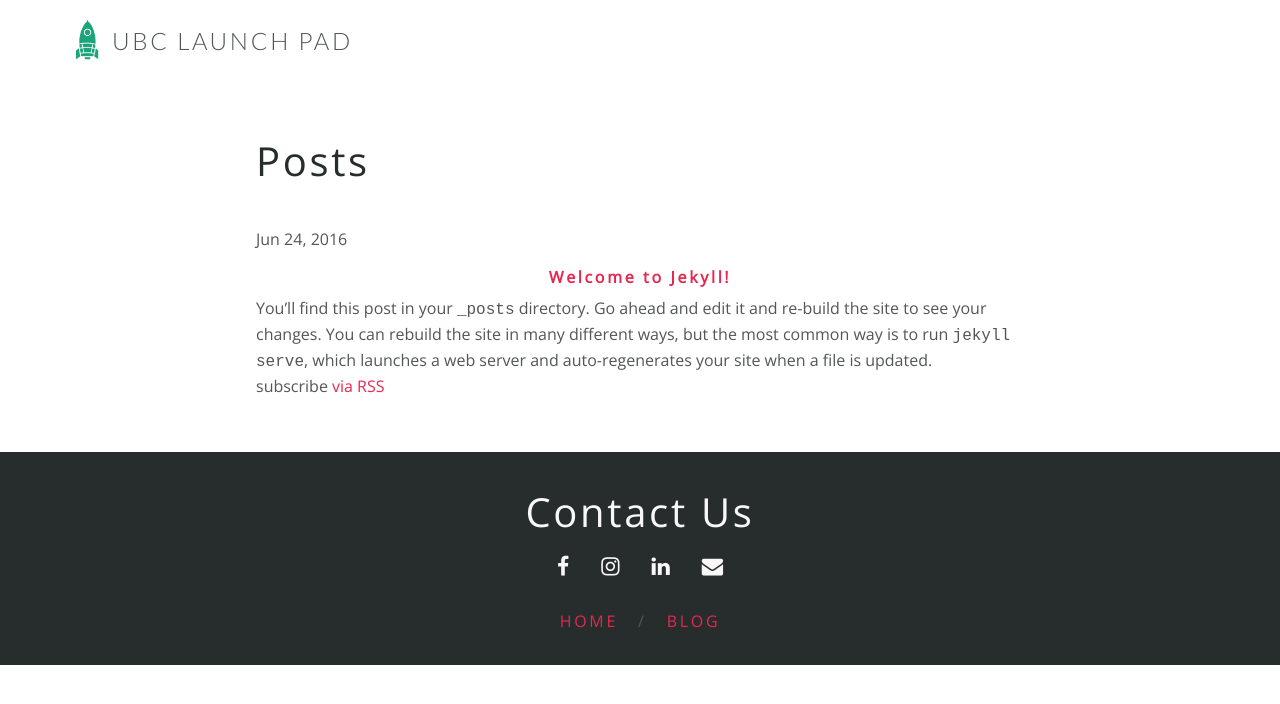
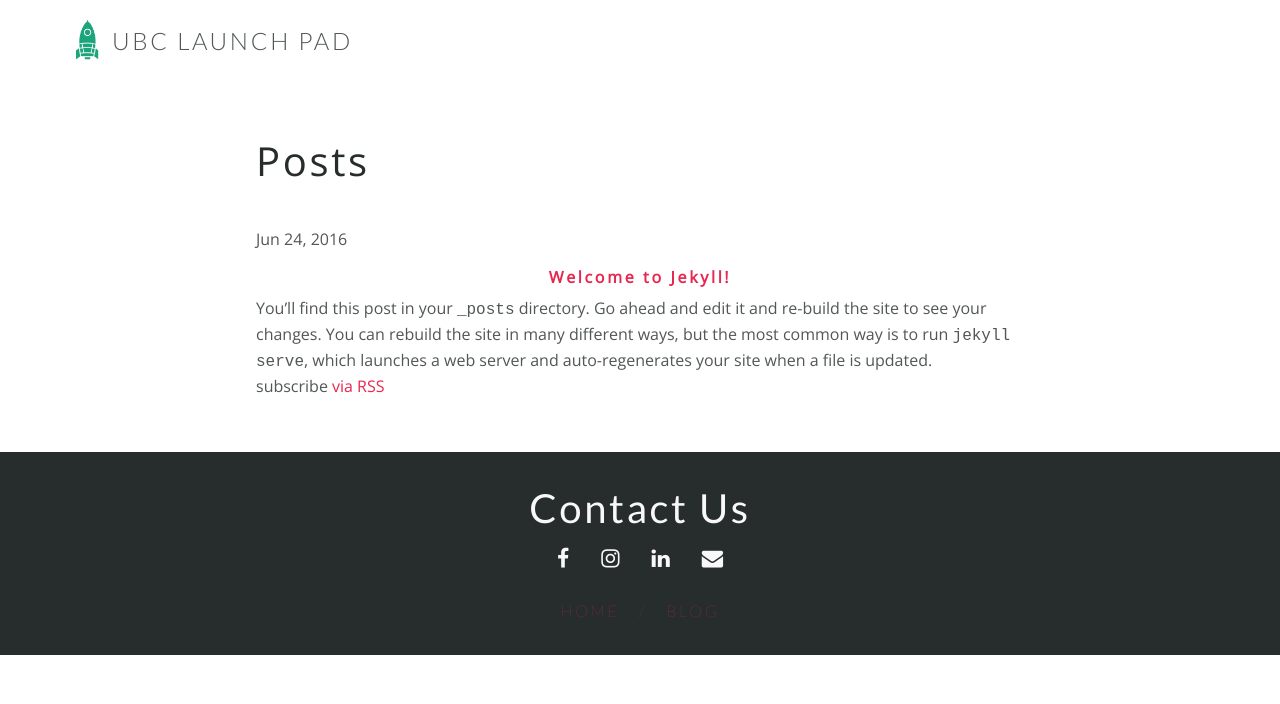
Before and after one commit to ubclaunchpad/ubclaunchpad.github.io-old, a Jekyll site: the page built from blog/index.html, in a window 1280 px wide. Shown: the top 704 px of the page. Built offline with Jekyll 4.4.1, drawn with Linux system fonts in a browser that asks for light colours; nearby versions of some CDN libraries.

Commit message:
Update footer and readme

```diff
--- a/_config.yml
+++ b/_config.yml
@@ -1,20 +1,18 @@
-# This config file is meant for settings that affect your whole blog, values
-# which you are expected to set up once and rarely need to edit after that.
-# For technical reasons, this file is *NOT* reloaded automatically when you use
-# 'jekyll serve'. If you change this file, please restart the server process.
+# This config file is meant for settings that affect the whole site.
+# If you need to edit this file, ensure you restart the Jekyll process.
 
 # Site settings
 title: UBC Launch Pad
 email: president@ubclaunchpad.com
 description: Launch Pad is UBC's one and only student-run software incubator.
-baseurl: "" # the subpath of your site, e.g. /blog
+baseurl: ""
 url: http://localhost:888
 # url: "http://www.ubclaunchpad.com" # the base hostname & protocol for your site
 permalink: /blog/:categories/:year/:month/:day/:title.html
 
 stylesheets:
   - https://maxcdn.bootstrapcdn.com/font-awesome/4.6.3/css/font-awesome.min.css
-  - http://fonts.googleapis.com/css?family=Lato:300,400
+  - http://fonts.googleapis.com/css?family=Lato:100,300,400
   - http://fonts.googleapis.com/css?family=Open+Sans:300,400
 
 # Build settings
--- a/_includes/head.html
+++ b/_includes/head.html
@@ -5,7 +5,7 @@
 	<meta name="description" content={% if page.description %}{{ page.description | escape }}{% else %}{{ site.description | escape }}{% endif %}>
 	<link rel="shortcut icon" href="img/favicon.ico">
 
-	<title>{% if page.title %}{{ page.title | escape }}{% else %}{{ site.title | escape }}{% endif %} layout -- {{layout}}</title>
+	<title>{% if page.title %}{{ page.title | escape }}{% else %}{{ site.title | escape }}{% endif %}</title>
 
 	{% for stylesheet in site.stylesheets %}
 		<link href="{{ stylesheet }}" rel="stylesheet" type="text/css">
--- a/_sass/_footer.scss
+++ b/_sass/_footer.scss
@@ -1,6 +1,7 @@
 // Footer navigation
 
 footer {
+	font-family: "Lato", sans-serif;
 	@media screen and (max-width: $phablet) {
 		font-size: 0.75em;
 	}
@@ -13,7 +14,7 @@ footer {
 
 	a, p {
 		display: inline-block;
-		font-weight: 300;
+		font-weight: 100;
 		letter-spacing: 2pt;
 	}
 
```
Also changed, not shown: README.md.
